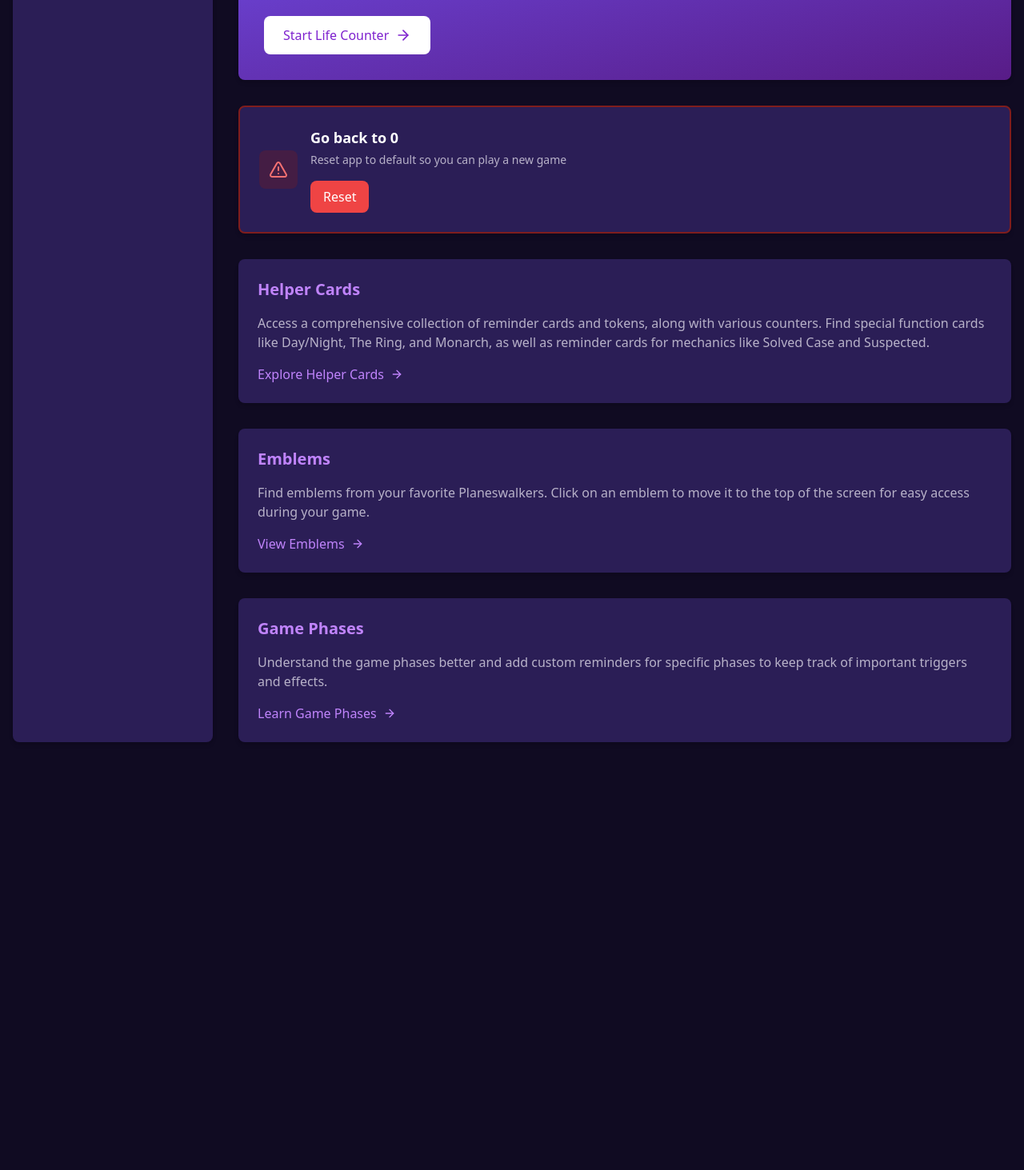
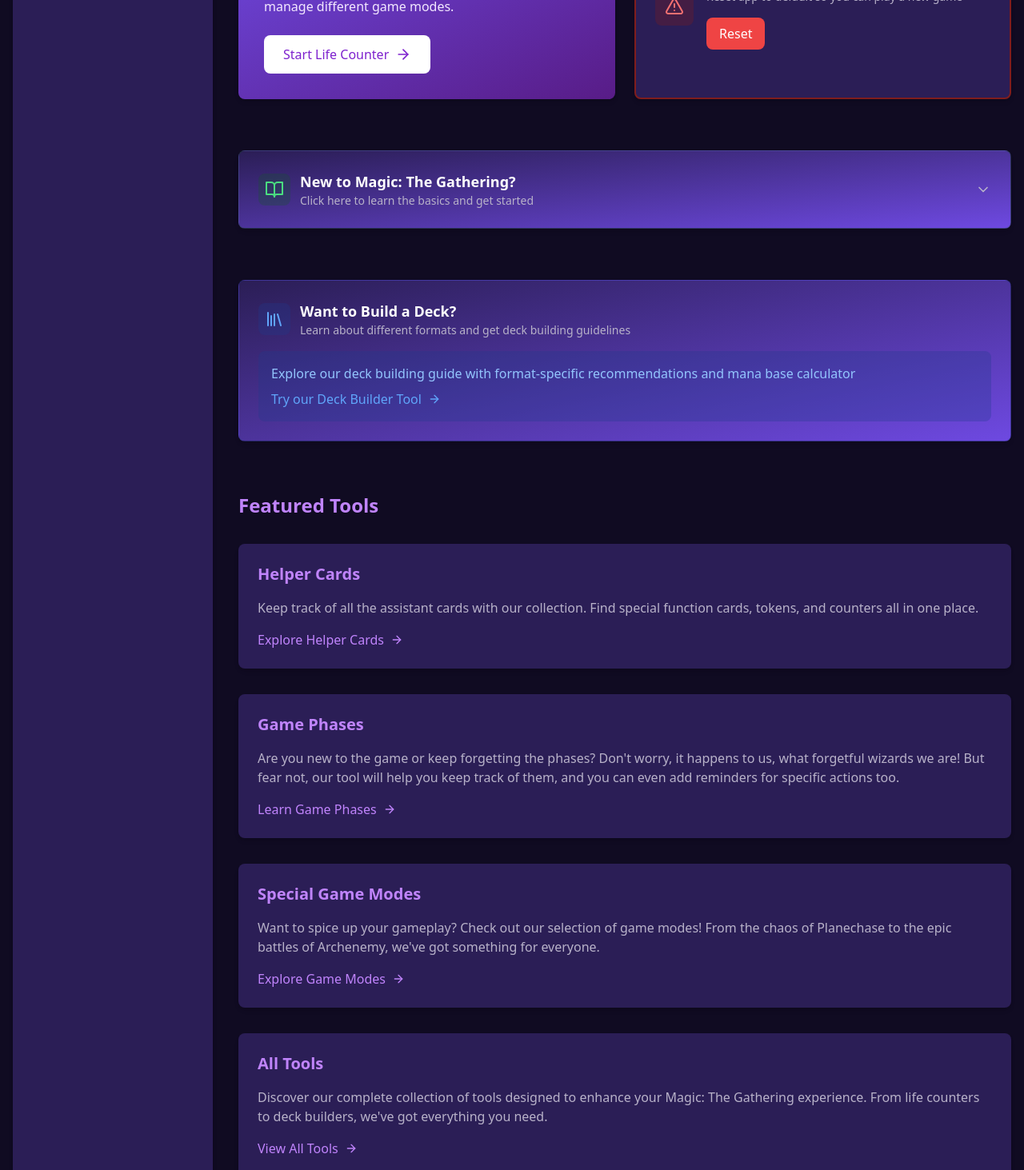
Before and after one commit to IgnacioLeivaP/MTG-Reminders, a React (Vite) app: page / in a window 1280 px wide. Shown: the part 400-1863 px from the top of the page at 80% size. Before the commit the page ends 1360 px from the top, so only its background shows below. Built offline with nearby package versions, Linux system fonts and the light colour scheme.

Commit message:
home was not attached for some reason

```diff
--- a/src/components/pages/Home.tsx
+++ b/src/components/pages/Home.tsx
@@ -1,5 +1,5 @@
 import React, { useState } from 'react';
-import { Home as HomeIcon, ArrowRight, AlertTriangle } from 'lucide-react';
+import { Sparkles, ArrowRight, AlertTriangle, ChevronDown, ChevronUp, BookOpen, Library } from 'lucide-react';
 import { useNavigationStore } from '../../store/useNavigationStore';
 import { usePersistentStore } from '../../store/usePersistentStore';
 import { Toast } from '../Toast';
@@ -8,6 +8,7 @@ export function Home() {
   const setActiveSection = useNavigationStore(state => state.setActiveSection);
   const resetAllState = usePersistentStore(state => state.resetAllState);
   const [showToast, setShowToast] = useState(false);
+  const [isBeginnerGuideOpen, setIsBeginnerGuideOpen] = useState(false);
 
   const handleReset = () => {
     resetAllState();
@@ -17,7 +18,7 @@ export function Home() {
   return (
     <div className="space-y-8">
       <div className="flex items-center space-x-3">
-        <HomeIcon className="w-6 h-6 text-purple-600 dark:text-purple-400" />
+        <Sparkles className="w-6 h-6 text-purple-600 dark:text-purple-400" />
         <h2 className="text-2xl font-bold dark:text-dark-highlight">Welcome to MTG Reminders</h2>
       </div>
 
@@ -26,7 +27,8 @@ export function Home() {
           We're here to help you enhance your Magic: The Gathering gameplay experience. Our tools are designed to make your games smoother and more enjoyable.
         </p>
 
-        <div className="mt-8 card-base p-8 bg-gradient-to-br from-purple-500 to-purple-700 dark:from-dark-accent dark:to-purple-900 text-white">
+        <div className="mt-8 grid grid-cols-1 md:grid-cols-2 gap-6">
+          <div className="card-base p-8 bg-gradient-to-br from-purple-500 to-purple-700 dark:from-dark-accent dark:to-purple-900 text-white">
             <h3 className="text-2xl font-bold mb-4">Ready to Start a Game?</h3>
             <p className="mb-6 text-purple-100">
               Use our Life Counter to keep track of life totals and manage different game modes.
@@ -40,7 +42,7 @@ export function Home() {
             </button>
           </div>
 
-        <div className="mt-8 card-base p-6 border-2 border-red-200 dark:border-red-900">
+          <div className="card-base p-6 border-2 border-red-200 dark:border-red-900 flex items-center">
             <div className="flex items-center space-x-4">
               <div className="p-3 bg-red-100 dark:bg-red-900/30 rounded-lg">
                 <AlertTriangle className="w-6 h-6 text-red-600 dark:text-red-400" />
@@ -62,12 +64,133 @@ export function Home() {
               </div>
             </div>
           </div>
+        </div>
+
+        <div className="my-16 card-base p-6 bg-gradient-to-br from-green-50 to-green-100
+          dark:from-dark-card dark:to-dark-accent border border-green-200 dark:border-green-900/30">
+          <button
+            onClick={() => setIsBeginnerGuideOpen(!isBeginnerGuideOpen)}
+            className="w-full flex items-center justify-between text-left"
+          >
+            <div className="flex items-center space-x-3">
+              <div className="p-2 bg-green-100 dark:bg-green-900/30 rounded-lg">
+                <BookOpen className="w-6 h-6 text-green-600 dark:text-green-400" />
+              </div>
+              <div>
+                <h3 className="text-lg font-semibold text-gray-900 dark:text-dark-highlight">
+                  New to Magic: The Gathering?
+                </h3>
+                <p className="text-sm text-gray-600 dark:text-dark-text">
+                  Click here to learn the basics and get started
+                </p>
+              </div>
+            </div>
+            {isBeginnerGuideOpen ? (
+              <ChevronUp className="w-5 h-5 text-gray-500 dark:text-dark-text" />
+            ) : (
+              <ChevronDown className="w-5 h-5 text-gray-500 dark:text-dark-text" />
+            )}
+          </button>
+
+          {isBeginnerGuideOpen && (
+            <div className="mt-4 space-y-4 animate-fadeIn">
+              <div className="prose prose-green dark:prose-invert max-w-none">
+                <h4 className="text-green-700 dark:text-green-400">Basic Concepts</h4>
+                <ul className="space-y-2">
+                  <li>Each player starts with 20 life points (40 in Commander)</li>
+                  <li>Draw one card per turn during your draw phase</li>
+                  <li>Play one land per turn</li>
+                  <li>Use lands to generate mana and cast spells</li>
+                </ul>
+
+                <h4 className="text-green-700 dark:text-green-400 mt-4">Turn Structure</h4>
+                <ul className="space-y-2">
+                  <li>Beginning Phase (Untap, Upkeep, Draw)</li>
+                  <li>Main Phase 1 (Play lands and spells)</li>
+                  <li>Combat Phase (Attack with creatures)</li>
+                  <li>Main Phase 2 (Play additional spells)</li>
+                  <li>End Phase (Discard to 7 cards if needed)</li>
+                </ul>
+
+                <div className="mt-4 p-4 bg-green-100 dark:bg-green-900/30 rounded-lg">
+                  <p className="text-green-800 dark:text-green-300 mb-2">
+                    Want to track your game phases and set up reminders for each step?
+                  </p>
+                  <button
+                    onClick={() => setActiveSection('tools')}
+                    className="text-green-700 dark:text-green-400 hover:text-green-800 dark:hover:text-green-300
+                      font-medium inline-flex items-center"
+                  >
+                    Try our Game Phases tool
+                    <ArrowRight className="w-4 h-4 ml-2" />
+                  </button>
+                </div>
+
+                <div className="mt-4 flex flex-col space-y-2">
+                  <a
+                    href="https://magic.wizards.com/how-to-play"
+                    target="_blank"
+                    rel="noopener noreferrer"
+                    className="text-green-600 dark:text-green-400 hover:text-green-700 dark:hover:text-green-300
+                      inline-flex items-center"
+                  >
+                    Official How to Play Guide
+                    <ArrowRight className="w-4 h-4 ml-2" />
+                  </a>
+                  <a
+                    href="https://magic.wizards.com/getting-started"
+                    target="_blank"
+                    rel="noopener noreferrer"
+                    className="text-green-600 dark:text-green-400 hover:text-green-700 dark:hover:text-green-300
+                      inline-flex items-center"
+                  >
+                    Getting Started Guide
+                    <ArrowRight className="w-4 h-4 ml-2" />
+                  </a>
+                </div>
+              </div>
+            </div>
+          )}
+        </div>
+
+        <div className="my-16 card-base p-6 bg-gradient-to-br from-blue-50 to-blue-100
+          dark:from-dark-card dark:to-dark-accent border border-blue-200 dark:border-blue-900/30">
+          <div className="flex items-center space-x-3">
+            <div className="p-2 bg-blue-100 dark:bg-blue-900/30 rounded-lg">
+              <Library className="w-6 h-6 text-blue-600 dark:text-blue-400" />
+            </div>
+            <div>
+              <h3 className="text-lg font-semibold text-gray-900 dark:text-dark-highlight">
+                Want to Build a Deck?
+              </h3>
+              <p className="text-sm text-gray-600 dark:text-dark-text">
+                Learn about different formats and get deck building guidelines
+              </p>
+            </div>
+          </div>
+
+          <div className="mt-4 p-4 bg-blue-100 dark:bg-blue-900/30 rounded-lg">
+            <p className="text-blue-800 dark:text-blue-300 mb-2">
+              Explore our deck building guide with format-specific recommendations and mana base calculator
+            </p>
+            <button
+              onClick={() => setActiveSection('deck-builder')}
+              className="text-blue-700 dark:text-blue-400 hover:text-blue-800 dark:hover:text-blue-300
+                font-medium inline-flex items-center"
+            >
+              Try our Deck Builder Tool
+              <ArrowRight className="w-4 h-4 ml-2" />
+            </button>
+          </div>
+        </div>
 
         <div className="grid gap-8 mt-8">
+          <h3 className="text-2xl font-bold text-purple-700 dark:text-purple-400">Featured Tools</h3>
+
           <div className="card-base p-6">
             <h3 className="text-xl font-semibold mb-4 text-purple-700 dark:text-purple-400">Helper Cards</h3>
             <p className="mb-4">
-              Access a comprehensive collection of reminder cards and tokens, along with various counters. Find special function cards like Day/Night, The Ring, and Monarch, as well as reminder cards for mechanics like Solved Case and Suspected.
+              Keep track of all the assistant cards with our collection. Find special function cards, tokens, and counters all in one place.
             </p>
             <button
               onClick={() => setActiveSection('helper-cards')}
@@ -79,29 +202,46 @@ export function Home() {
           </div>
 
           <div className="card-base p-6">
-            <h3 className="text-xl font-semibold mb-4 text-purple-700 dark:text-purple-400">Emblems</h3>
-            <p className="mb-4">
-              Find emblems from your favorite Planeswalkers. Click on an emblem to move it to the top of the screen for easy access during your game.
-            </p>
-            <button
-              onClick={() => setActiveSection('emblems')}
-              className="text-purple-600 dark:text-purple-400 hover:text-purple-700 dark:hover:text-purple-300 font-medium inline-flex items-center"
-            >
-              View Emblems
-              <ArrowRight className="w-4 h-4 ml-2" />
-            </button>
-          </div>
-
-          <div className="card-base p-6">
             <h3 className="text-xl font-semibold mb-4 text-purple-700 dark:text-purple-400">Game Phases</h3>
             <p className="mb-4">
-              Understand the game phases better and add custom reminders for specific phases to keep track of important triggers and effects.
+              Are you new to the game or keep forgetting the phases? Don't worry, it happens to us, what forgetful wizards we are!
+              But fear not, our tool will help you keep track of them, and you can even add reminders for specific actions too.
             </p>
             <button
               onClick={() => setActiveSection('game-phases')}
               className="text-purple-600 dark:text-purple-400 hover:text-purple-700 dark:hover:text-purple-300 font-medium inline-flex items-center"
             >
               Learn Game Phases
+              <ArrowRight className="w-4 h-4 ml-2" />
+            </button>
+          </div>
+
+          <div className="card-base p-6">
+            <h3 className="text-xl font-semibold mb-4 text-purple-700 dark:text-purple-400">Special Game Modes</h3>
+            <p className="mb-4">
+              Want to spice up your gameplay? Check out our selection of game modes! From the chaos of Planechase to the
+              epic battles of Archenemy, we've got something for everyone.
+            </p>
+            <button
+              onClick={() => setActiveSection('special-modes')}
+              className="text-purple-600 dark:text-purple-400 hover:text-purple-700 dark:hover:text-purple-300 font-medium inline-flex items-center"
+            >
+              Explore Game Modes
+              <ArrowRight className="w-4 h-4 ml-2" />
+            </button>
+          </div>
+
+          <div className="card-base p-6">
+            <h3 className="text-xl font-semibold mb-4 text-purple-700 dark:text-purple-400">All Tools</h3>
+            <p className="mb-4">
+              Discover our complete collection of tools designed to enhance your Magic: The Gathering experience.
+              From life counters to deck builders, we've got everything you need.
+            </p>
+            <button
+              onClick={() => setActiveSection('tools')}
+              className="text-purple-600 dark:text-purple-400 hover:text-purple-700 dark:hover:text-purple-300 font-medium inline-flex items-center"
+            >
+              View All Tools
               <ArrowRight className="w-4 h-4 ml-2" />
             </button>
           </div>
```
Lines whose indentation alone changed are shown as unchanged.
